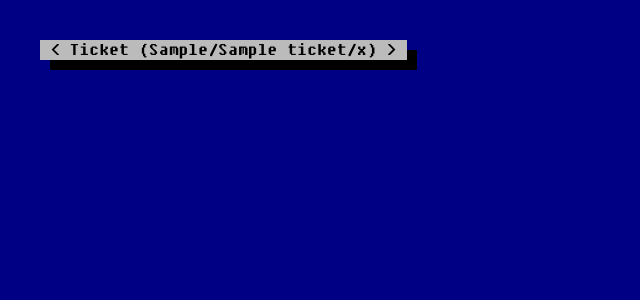
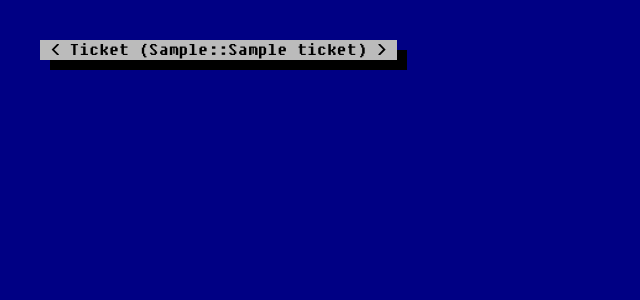
Before and after one commit to SteveMcGrath/Concord, a Python web app: template app/templates/ticketing/pickup.html in a window 1280 px wide. Shown: the part 20-320 px from the top of the page, without its empty margins (0-640 px from the left). Run offline with Jinja, Linux system fonts and the light colour scheme; the template is opened without the code that fills it: most values are stand-ins (such as "Sample title", 1, 10 or a date in 2020).

Commit message:
Ticket Pickup will no longer show the hash if a name is set

```diff
--- a/app/templates/ticketing/pickup.html
+++ b/app/templates/ticketing/pickup.html
@@ -2,7 +2,7 @@
 {% block inner_content %}
 <ul>
 {% for ticket in purchase.tickets %}
-	<li><a class="btn" href="{% if ticket.redeemed %}/tickets/print/{{ ticket.ticket_hash }}{% else %}/tickets/info/{{ ticket.ticket_hash }}{% endif %}">Ticket ({{ ticket.ticket_type }}/{{ ticket.name }}/{{ ticket.ticket_hash }})</a></li>
+	<li><a class="btn" href="{% if ticket.redeemed %}/tickets/print/{{ ticket.ticket_hash }}{% else %}/tickets/info/{{ ticket.ticket_hash }}{% endif %}">Ticket ({{ ticket.ticket_type }}::{% if ticket.name == None %}{{ ticket.ticket_hash }}{% else %}{{ ticket.name }}{% endif %})</a></li>
 {% endfor %}
 </ul>
 {% endblock %}
```
